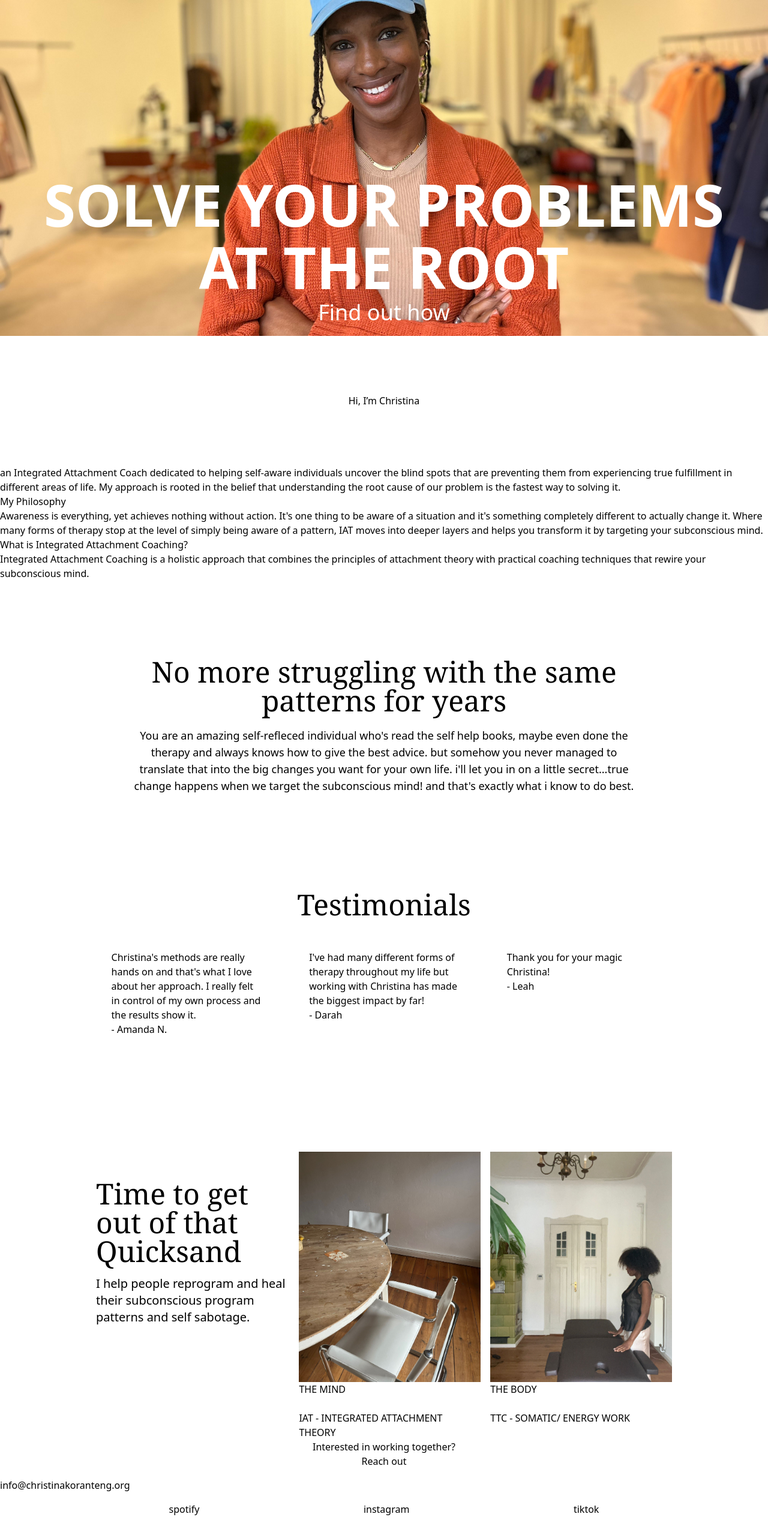
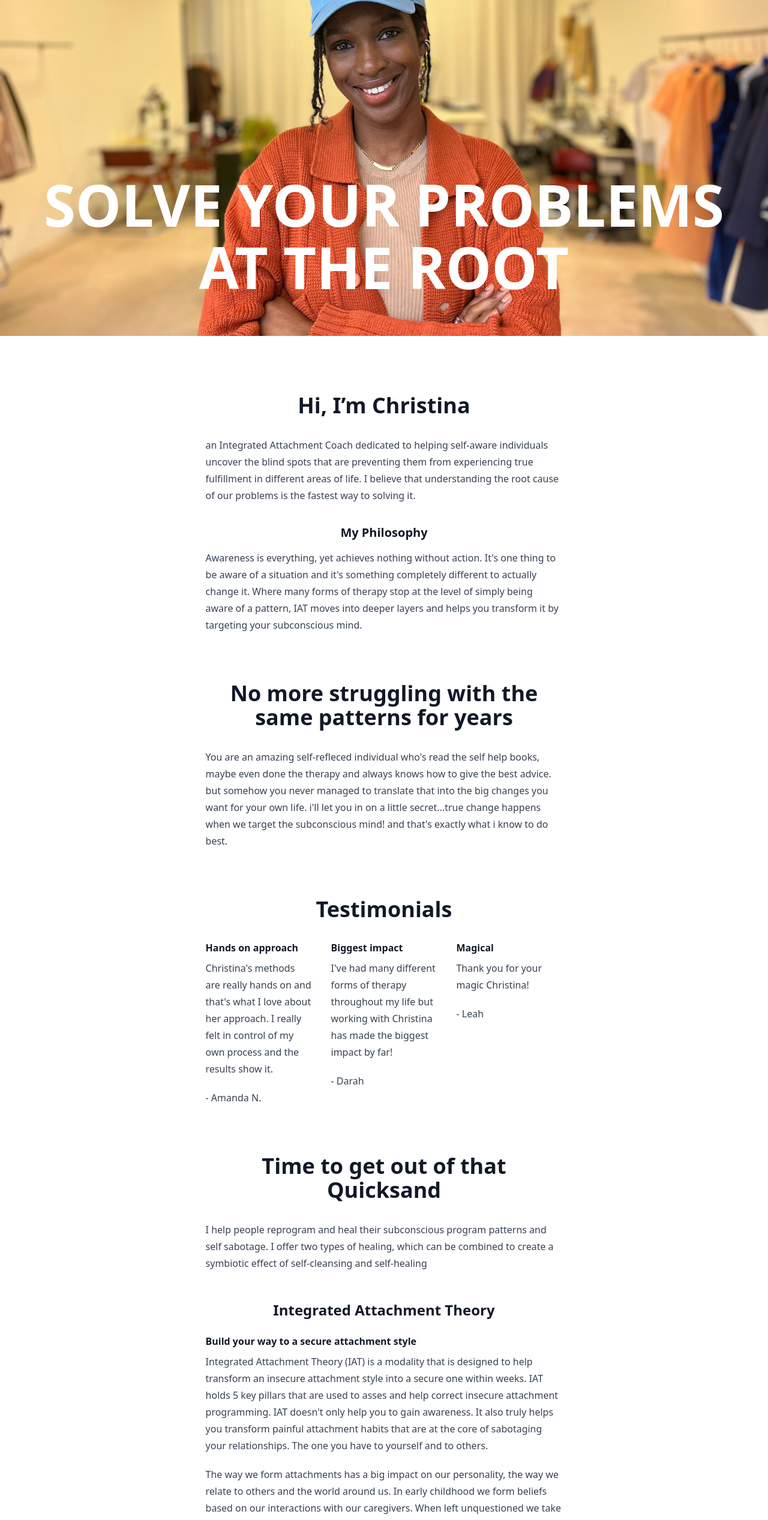
Before and after one commit to christinakoranteng/website, an Astro site: page / in a window 1280 px wide. Shown: the part 240-2774 px from the top of the page at 60% size. Built offline with nearby package versions, Linux system fonts and the light colour scheme; Astro itself is replaced by a stand-in of ours.

Commit message:
onepage website

```diff
--- a/src/pages/index.astro
+++ b/src/pages/index.astro
@@ -11,6 +11,7 @@ const {
   description = "The personal site of Christina Koranteng",
 } = Astro.props;
 ---
+
 <html lang="en">
   <head>
     <meta charset="UTF-8" />
@@ -26,21 +27,22 @@ const {
       href="https://fonts.googleapis.com/css2?family=Public+Sans:ital,wght@0,400;0,700;1,400&family=Rubik:wght@500;600&display=swap"
       rel="stylesheet"
     />
-
   </head>
   <body class="flex flex-col min-h-[100dvh]">
-
     <div class="flex justify-center">
-      <div class="min-w-[65ch]">
-        <div class="flex absolute w-full text-2xl justify-center">
-          <a href="/" class="">Christina Koranteng</a>
+      <div class="">
+        <div
+          class="grid gap-y-20 overflow-hidden font-sans justify-items-center"
+        >
+          <!-- HERO SECTION -->
+          <header
+            class="grid grid-rows-12 w-[100dvw] h-[100dvh] bg-[url('/img/hero.jpg')] bg-no-repeat bg-cover bg-[center] text-white"
+          >
+            <div
+              class="grid row-start-1 row-end-2 w-full text-4xl place-items-center"
+            >
+              <a href="/" class="text-white">Christina Koranteng</a>
             </div>
-        <main class="grid gap-y-24 overflow-hidden font-sans">
-
-          <!-- HERO SECTION -->
-          <div
-            class="grid grid-rows-12 h-[100dvh] bg-[url('/img/hero.jpg')] bg-no-repeat bg-cover bg-[center] text-white"
-          >
             <div
               class="row-start-9 row-end-12
             md:row-start-9 md:row-end-12
@@ -53,180 +55,161 @@ const {
                 <p class="text-4xl sm:text-6xl lg:text-8xl font-semibold">
                   AT THE ROOT
                 </p>
-                <div class="">
-                  <a
-                    class="border rounded p-2"
-                    href="/services/"
-                    class="p-2 rounded-lg text-xl sm:text-3xl lg:text-4xl"
-                    >Find out how</a
-                  >
+              </header>
             </div>
           </header>
-            </div>
+
+          <main class="grid gap-y-20 p-4">
+            <!-- About -->
+            <div class="prose">
+              <h1 class="text-center">Hi, I’m Christina</h1>
+              <p>
+                an Integrated Attachment Coach dedicated to helping self-aware
+                individuals uncover the blind spots that are preventing them
+                from experiencing true fulfillment in different areas of life. I
+                believe that understanding the root cause of our problems is the
+                fastest way to solving it.
+              </p>
+              <h3 class="text-center">My Philosophy</h3>
+              <p>
+                Awareness is everything, yet achieves nothing without action.
+                It's one thing to be aware of a situation and it's something
+                completely different to actually change it. Where many forms of
+                therapy stop at the level of simply being aware of a pattern,
+                IAT moves into deeper layers and helps you transform it by
+                targeting your subconscious mind.
+              </p>
             </div>
 
-          <!-- About -->
-          <header>
-            <h1 class="text-center">Hi, I’m Christina</h1>
-          </header>
-          <section>
-            <p>
-              an Integrated Attachment Coach dedicated to helping self-aware
-              individuals uncover the blind spots that are preventing them from
-              experiencing true fulfillment in different areas of life. My approach is
-              rooted in the belief that understanding the root cause of our problem is
-              the fastest way to solving it.
+            <!-- Elevator Pitch -->
+            <div class="prose">
+              <h1 class="text-center">
+                No more struggling with the same patterns for years
+              </h1>
+              <p class="">
+                You are an amazing self-refleced individual who's read the self
+                help books, maybe even done the therapy and always knows how to
+                give the best advice. but somehow you never managed to translate
+                that into the big changes you want for your own life. i'll let
+                you in on a little secret...true change happens when we target
+                the subconscious mind! and that's exactly what i know to do
+                best.
               </p>
-            <h2>My Philosophy</h2>
-            <p>
-              Awareness is everything, yet achieves nothing without action. It's one
-              thing to be aware of a situation and it's something completely different
-              to actually change it. Where many forms of therapy stop at the level of
-              simply being aware of a pattern, IAT moves into deeper layers and helps
-              you transform it by targeting your subconscious mind.
-            </p>
-            <h2>What is Integrated Attachment Coaching?</h2>
-            <p>
-              Integrated Attachment Coaching is a holistic approach that combines the
-              principles of attachment theory with practical coaching techniques that
-              rewire your subconscious mind.
-            </p>
-          </section>
-
-          <!-- Elevator Pitch -->
-          <div
-            class="flex flex-col place-self-center justify-center w-[100ch] p-4 sm:p-8 gap-5 text-center items-center"
-          >
-            <div class="text-2xl sm:text-3xl lg:text-5xl font-serif">
-              No more struggling with the same patterns for years
-            </div>
-            <div class="text-lg">
-              You are an amazing self-refleced individual who's read the self help
-              books, maybe even done the therapy and always knows how to give the best
-              advice. but somehow you never managed to translate that into the big
-              changes you want for your own life. i'll let you in on a little
-              secret...true change happens when we target the subconscious mind! and
-              that's exactly what i know to do best.
-            </div>
             </div>
 
-          <!-- Relation -->
-          <!-- <div
-            class="grid grid-flow-row h-[60dvh] sm:grid-flow-col grid-rows-2 sm:grid-rows-1 sm:grid-cols-2 p-4 sm:p-8"
-          >
-            <div
-              class="col-span-1 bg-[url('/img/relate.jpg')] bg-center bg-no-repeat bg-cover"
-            >
-            </div>
-
-            <div
-              class="flex flex-col p-4 sm:p-8 py-24 gap-5 text-center justify-center"
-            >
-            <div class="text-2xl sm:text-3xl lg:text-5xl font-serif">I know what it's like</div>
-              <div class="">
-                <p class="text-lg">
-                  I know what it's like to feel stuck in a loop, with full self
-                  awareness of certain behaviours, yet no actual practical ways to
-                  change.I know what it's like to have this big AHA moment one day, just to
-                  find your self in that same old pattern the next. (Read more)
+            <!-- Testimonials -->
+            <div class="prose">
+              <h1 class="text-center">Testimonials</h1>
+              <div class="flex flex-col sm:flex-row gap-8">
+                <div class="prose sm:w-1/3">
+                  <h4>Hands on approach</h4>
+                  <p>
+                    Christina's methods are really hands on and that's what I
+                    love about her approach. I really felt in control of my own
+                    process and the results show it.
                   </p>
-              </div>
-            </div>
-          </div> -->
-
-          <!-- Testimonials -->
-          <div
-            class="flex flex-col justify-center p-4 sm:p-8 py-8 gap-5 sm:gaoverflow-auto"
-          >
-            <div class="text-2xl sm:text-3xl lg:text-5xl sm:text-center font-serif">
-              Testimonials
-            </div>
-            <div
-              class="flex self-center overflow-auto p-4 sm:p-8 g p-4a sm:gap-20 w-[800px] sm:w-[80%]"
-            >
-              <div class="w-1/3">
-                <div class="">
-                  Christina's methods are really hands on and that's what I love about
-                  her approach. I really felt in control of my own process and the
-                  results show it.
-                </div>
                   <div>- Amanda N.</div>
                 </div>
-              <div class="w-1/3">
-                <div class="">
-                  I've had many different forms of therapy throughout my life but
-                  working with Christina has made the biggest impact by far!
-                </div>
+                <div class="prose sm:w-1/3">
+                  <h4>Biggest impact</h4>
+                  <p>
+                    I've had many different forms of therapy throughout my life
+                    but working with Christina has made the biggest impact by
+                    far!
+                  </p>
                   <div>- Darah</div>
                 </div>
-              <div class="w-1/3">
-                <div class="">Thank you for your magic Christina!</div>
+                <div class="prose sm:w-1/3">
+                  <h4>Magical</h4>
+                  <p>Thank you for your magic Christina!</p>
                   <div>- Leah</div>
                 </div>
               </div>
             </div>
 
             <!-- Offerings -->
-          <div
-            class="flex flex-col h-[50dvh] sm:flex-row justify-between p-4 sm:p-8 gap-5 sm:w-[80%] place-self-center"
+            <div class="prose">
+              <h1 class="text-center">Time to get out of that Quicksand</h1>
+              <p class="">
+                I help people reprogram and heal their subconscious program
+                patterns and self sabotage. I offer two types of healing, which
+                can be combined to create a symbiotic effect of self-cleansing
+                and self-healing
+              </p>
+              <h2 class="text-center">Integrated Attachment Theory</h2>
+              <h4>Build your way to a secure attachment style</h4>
+              <p>
+                Integrated Attachment Theory (IAT) is a modality that is
+                designed to help transform an insecure attachment style into a
+                secure one within weeks. IAT holds 5 key pillars that are used
+                to asses and help correct insecure attachment programming. IAT
+                doesn't only help you to gain awareness. It also truly helps you
+                transform painful attachment habits that are at the core of
+                sabotaging your relationships. The one you have to yourself and
+                to others.
+              </p>
+              <p>
+                The way we form attachments has a big impact on our personality,
+                the way we relate to others and the world around us. In early
+                childhood we form beliefs based on our interactions with our
+                caregivers. When left unquestioned we take these beliefs we
+                picked up as little children into our adulthood and this becomes
+                the way we view and navigate the world.
+              </p>
+              <p>
+                Our beliefs impact our behaviors and unfortunately many of us
+                picked up a lot of beliefs that don't serve us and keep us
+                stuck. Example: if you believe someone will abandon you based on
+                a perceived or real abandonment in childhood, you may develop
+                clinginess or people pleasing as a strategy to keep others
+                around, often abandoning yourself in the process.
+              </p>
+              <p>
+                Since our attachment style shows up in multiple areas of our
+                lives, not just in romantic relationships. knowing where you are
+                on the spectrum can give you the opportunity to heal beliefs and
+                behaviors that no longer serve you.
+              </p>
+              <h2 class="text-center">Talking To The Chakra's</h2>
+              <h4>Allow your body's natural intelligence to take the lead</h4>
+              <p>
+                Talking To The Chakra's (TTC) is a gentle and effective way to
+                work through emotional blockages, physical ailments and stored
+                trauma. TTC is an energy healing modality that uses light
+                touches on the body and energetic body to activate healing
+                through your spinal center. This process helps free you from old
+                stagnant energy, allowing you to create more peace in the body &
+                in the mind.
+              </p>
+            </div>
+
+            <!-- Contact CTA -->
+            <div class="prose">
+              <h1 class="text-center">Interested in working together?</h1>
+              <div class="flex justify-evenly">
+                <p>
+                  <a class="" href="mailto:info@christinakoranteng.org">Email</a
                   >
-            <div class="flex flex-col justify-center gap-4 sm:w-1/3">
-              <div class="text-2xl sm:text-3xl lg:text-5xl font-serif">
-                Time to get out of that Quicksand
-              </div>
-              <div class="text-xl">
-                I help people reprogram and heal their subconscious program patterns
-                and self sabotage.
+                </p>
+                <p class=""><a href="">Booking</a></p>
               </div>
             </div>
-            <div class="flex flex-col gap-4 sm:grid sm:grid-cols-2">
-              <a
-                class="grid grid-cols-3 sm:grid-rows-10 sm:grid-cols-1"
-                href="/services/iat"
-              >
-                <div
-                  class="w-1/2 sm:w-full sm:row-span-8 bg-[url('/img/iat.jpg')] bg-cover bg-no-repeat"
-                >
-                </div>
-                <div class="">THE MIND</div>
-                <div class="">IAT - INTEGRATED ATTACHMENT THEORY</div>
-              </a>
-              <a
-                class="grid grid-cols-3 sm:grid-rows-10 sm:grid-cols-1"
-                href="/services/ttc"
-              >
-                <div
-                  class="w-1/2 sm:w-full sm:row-span-8 bg-[url('/img/ttc.jpg')] bg-cover bg-no-repeat"
-                >
-                </div>
-                <div class="">THE BODY</div>
-                <div class="">TTC - SOMATIC/ ENERGY WORK</div>
-              </a>
-            </div>
-          </div>
-          <!-- Contact CTA -->
-          <aside class="flex flex-col p-4 items-center">
-            <h2>Interested in working together?</h2>
-            <a class="flex" href="mailto:me@example.com"> Reach out </a>
-          </aside>
           </main>
         </div>
       </div>
-
-    <section>
-      <div class="">
-        <p class="">info@christinakoranteng.org</p>
     </div>
-    </section>
+  </body>
 
   <footer class="mt-auto">
     <div class="flex flex-col p-4 gap-4 justify-between">
-        <div class="socials flex justify-evenly gap-2">
+      <!-- <div class="socials flex justify-evenly gap-2">
         <a href="https://twitter.com/me"> spotify</a>
         <a href="https://github.com/me"> instagram</a>
         <a href="https://codepen.io/me"> tiktok</a>
+      </div> -->
+      <div class="flex justify-center">
+        &copy; {currentYear} Christina Koranteng
       </div>
-        <div class="flex justify-center">&copy; {currentYear} Christina Koranteng</div>
     </div>
   </footer>
   <script is:inline>
@@ -245,5 +228,4 @@ const {
       document.documentElement.classList.add("loaded")
     );
   </script>
-  </body>
 </html>
--- a/src/pages/services/iat.astro
+++ /dev/null
@@ -1,44 +0,0 @@
----
-import BaseLayout from "../../layouts/BaseLayout.astro";
----
-
-<BaseLayout
-  title="Booking | Christina Koranteng"
-  description="Learn about Christina Koranteng's most recent projects"
->
-  <main class="prose p-4 gap-8">
-    <h1 class="text-center">Integrated Attachment Theory</h1>
-    <h3>Build your way to a secure attachment style</h3>
-    <p>
-      Integated Attachment Theory (IAT) is a modality that is designed to help
-      transform an insecure attachment style into a secure one within weeks. IAT
-      holds 5 key pillars that are used to asses and help correct insecure
-      attachment programming. IAT doesn't only help you to gain awareness. It
-      also truly helps you transform painful attachment habits that are at the
-      core of sabotaging your relationships. The one you have to yourself and to
-      others.
-    </p>
-    <p>
-      The way we form attachments has a big impact on our personality, the way
-      we relate to others and the world around us. In early childhood we form
-      beliefs based on our interactions with our caregivers. When left
-      unquestioned we take these beliefs we picked up as little children into
-      our adulthood and this becomes the way we view and navigate the world.
-    </p>
-    <p>
-      Our beliefs impact our behaviors and unfortunately many of us picked up a
-      lot of beliefs that don't serve us and keep us stuck. Example: if you
-      believe someone will abandon you based on a perceived or real abandonment
-      in childhood, you may develop clinginess or people pleasing as a strategy
-      to keep others around, often abandoning yourself in the process.
-    </p>
-    <p>
-      Since our attachment style shows up in multiple areas of our lives, not
-      just in romantic relationships. knowing where you are on the spectrum can
-      give you the opportunity to heal beliefs and behaviors that no longer
-      serve you.
-    </p>
-    <p></p>
-    <p></p>
-  </main>
-</BaseLayout>
--- a/src/pages/services/index.astro
+++ /dev/null
@@ -1,44 +0,0 @@
----
----
-
-<BaseLayout
-  title="Booking | Christina Koranteng"
-  description="Learn about Christina Koranteng's most recent projects"
->
-    <main class="prose p-4 gap-8">
-      <header>
-        <h1 class="text-center">Services</h1>
-      </header>
-      <!-- Services -->
-      <div class=""></div>
-        <div>
-          <a href="./iat"><h2>Integrated Attachment Theory</h2></a>
-          <h4>Build your way to a secure attachment style</h4>
-          <p>
-            Integated Attachment Theory (IAT) is a modality that is designed to
-            help transform an insecure attachment style into a secure one within
-            weeks. IAT holds 5 key pillars that are used to asses and help
-            correct insecure attachment programming. IAT doesn't only help you
-            to gain awareness. It also truly helps you transform painful
-            attachment habits that are at the core of sabotaging your
-            relationships. The one you have to yourself and to others.
-          </p>
-        </div>
-      </div>
-      <div class="">
-        <div class=""></div>
-        <div>
-          <a href="./iat"><h2>Talking To The Chakra's</h2></a>
-          <h4>Allow your body's natural intelligence to take the lead</h4>
-          <p>
-            Talking To The Chakra's (TTC) is a gentle and effective way to work
-            through emotional blockages, physical ailments and stored trauma.
-            TTC is an energy healing modality that uses light touches on the
-            body and energetic body to activate healing through your spinal
-            center. This process helps free you from old stagnant energy,
-            allowing you to create more peace in the body & in the mind.
-          </p>
-        </div>
-      </div>
-    </main>
-</BaseLayout>
--- a/src/pages/services/ttc.astro
+++ /dev/null
@@ -1,22 +0,0 @@
----
-import BaseLayout from "../../layouts/BaseLayout.astro";
----
-
-<BaseLayout
-  title="Booking | Christina Koranteng"
-  description="Learn about Christina Koranteng's most recent projects"
->
-    <main class="prose p-4 gap-8">
-      <h1 class="text-center">Integrated Attachment Theory</h1>
-      <h3>Build your way to a secure attachment style</h3>
-      <p>
-        Integated Attachment Theory (IAT) is a modality that is designed to help
-        transform an insecure attachment style into a secure one within weeks.
-        IAT holds 5 key pillars that are used to asses and help correct insecure
-        attachment programming. IAT doesn't only help you to gain awareness. It
-        also truly helps you transform painful attachment habits that are at the
-        core of sabotaging your relationships. The one you have to yourself and
-        to others.
-      </p>
-    </main>
-</BaseLayout>
```
Lines whose indentation alone changed are shown as unchanged.
